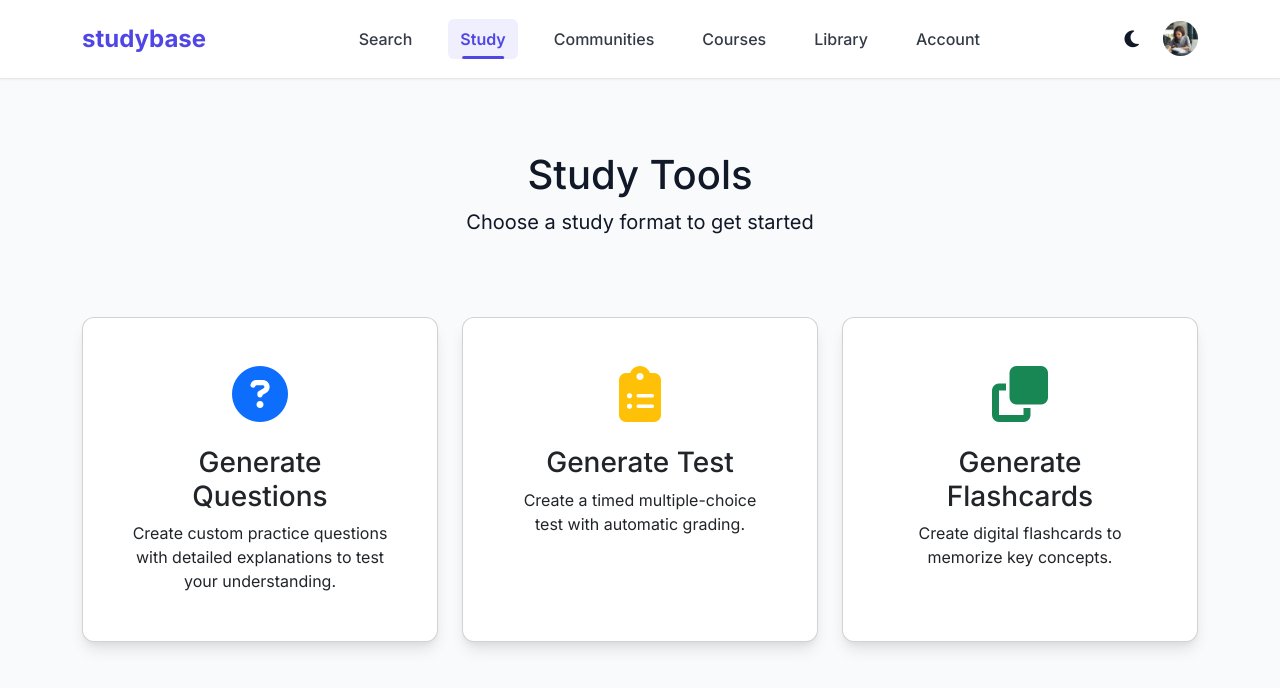
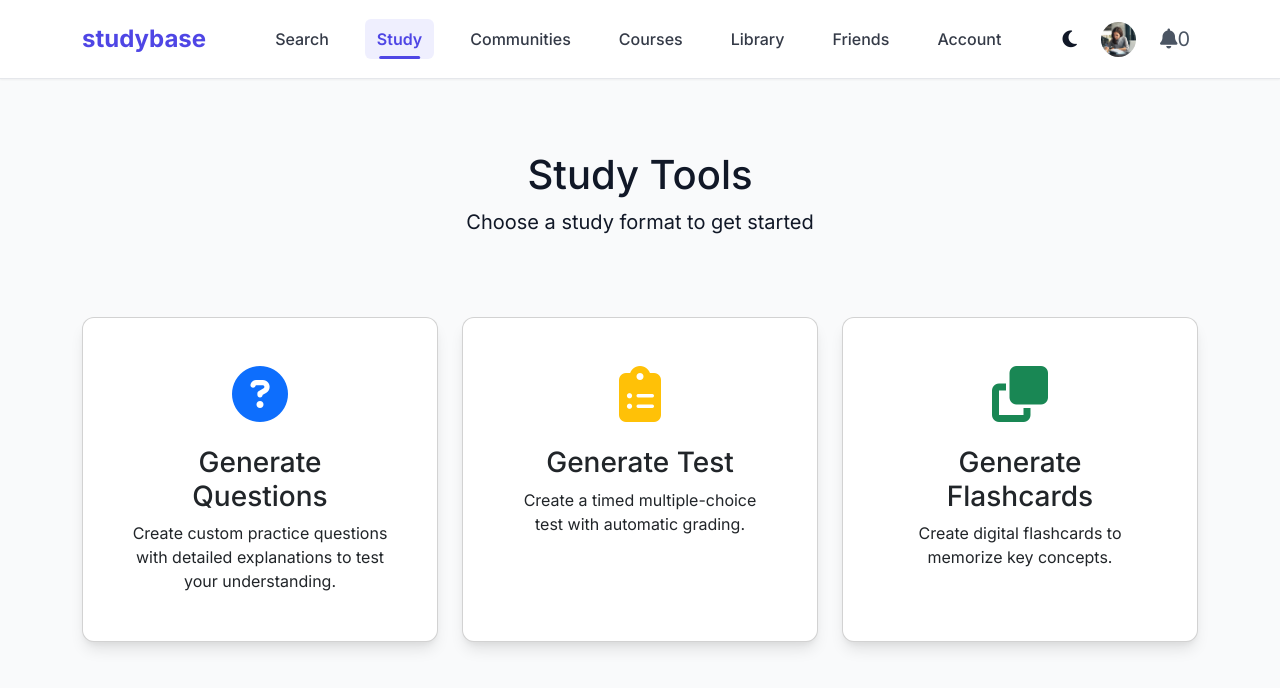
Before and after one commit to pangio2005/beacon, a website: page quiz.html in a window 1280 px wide. Drawn offline with nearby package versions, Linux system fonts and the light colour scheme.

Commit message:
friends and notis

```diff
--- a/quiz.html
+++ b/quiz.html
@@ -24,6 +24,7 @@
         <a href="communities.html">Communities</a>
         <a href="courses.html">Courses</a>
         <a href="history.html">Library</a>
+        <a href="friends.html">Friends</a>
         <a href="account.html">Account</a>
       </div>
       <div class="nav-utils">
@@ -33,6 +34,12 @@
         </button>
         <div class="profile-img">
           <img src="user.jpg" alt="Profile" />
+        </div>
+        <div class="notifications">
+          <button class="notification-btn" aria-label="Notifications">
+            <i class="fas fa-bell"></i>
+            <span class="notification-badge">0</span>
+          </button>
         </div>
       </div>
     </div>
```
Also changed, not shown: courses.html (+7 -0 lines), history.html (+7 -0 lines), test-gpt.html (+18 -0 lines).
